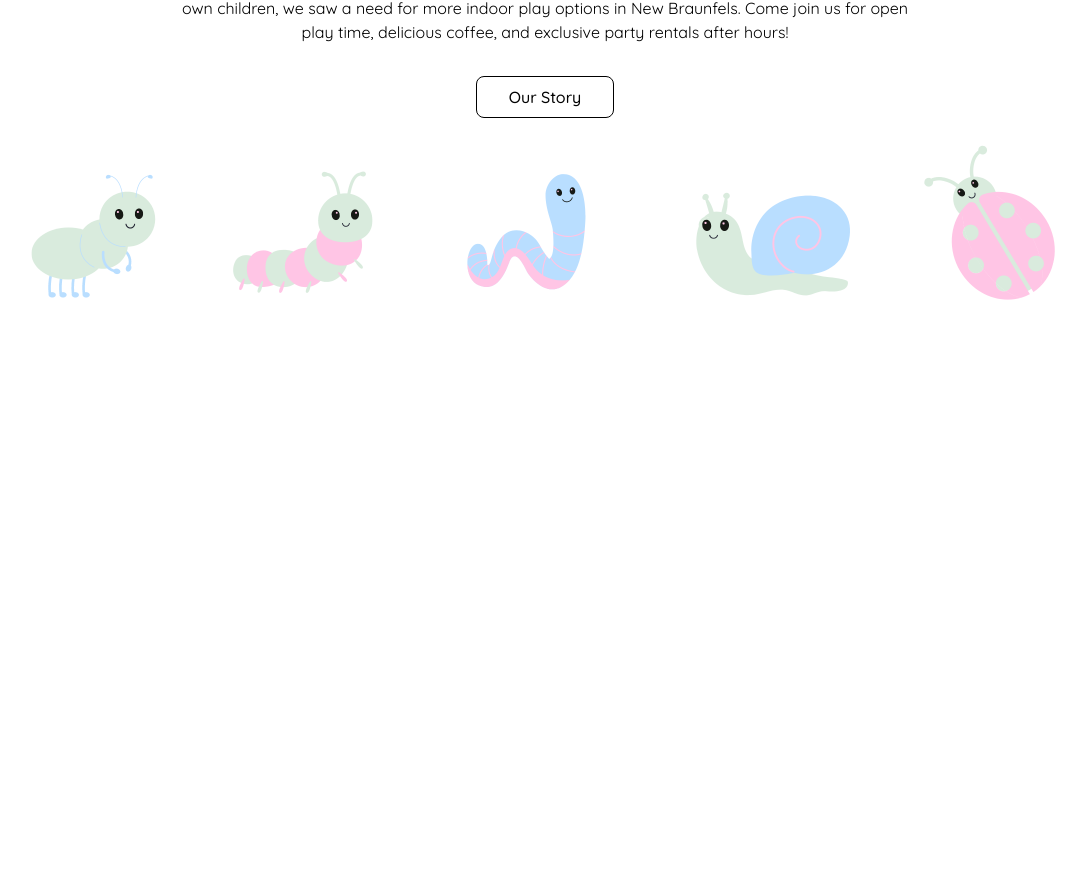
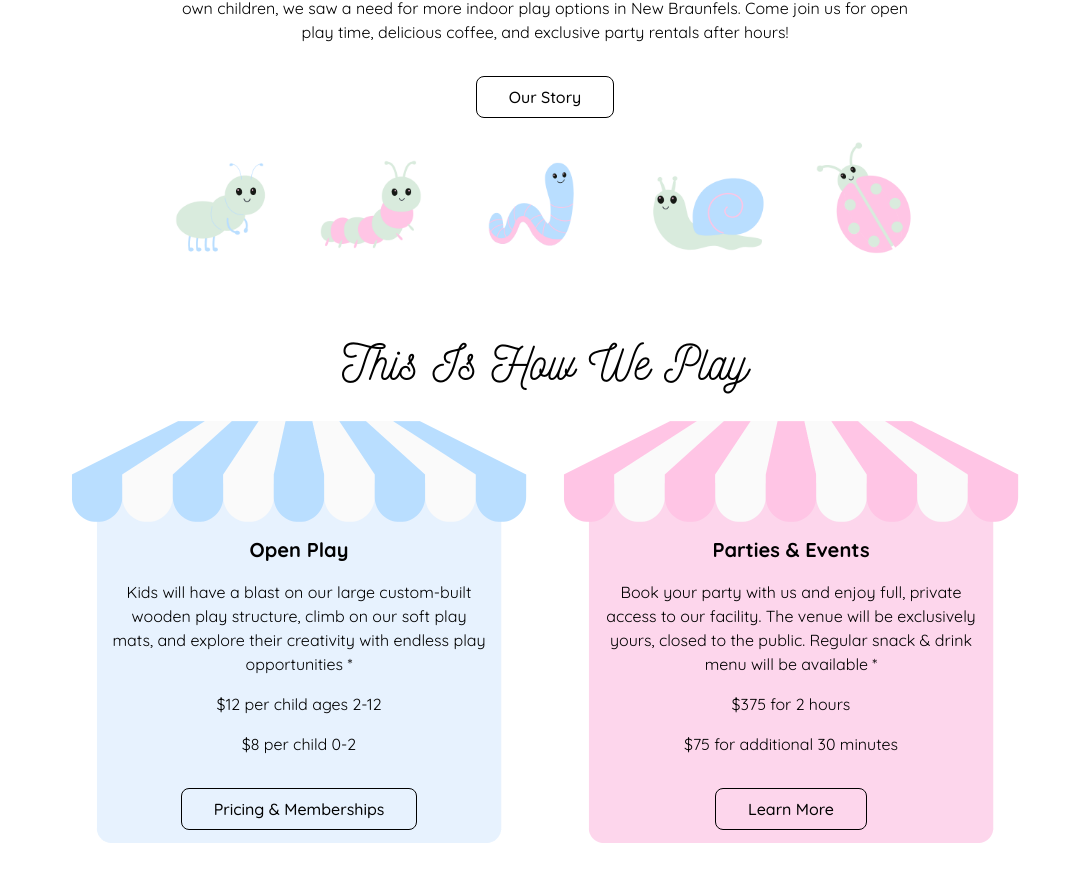
Before and after one commit to the-fun-bug/the-fun-bug, a Next.js app: page / in a window 1280 px wide. Shown: the part 914-1789 px from the top of the page, without its empty margins (95-1181 px from the left). Before the commit the page ends 1261 px from the top, so only its background shows below. Built offline with nearby package versions, Linux system fonts and the light colour scheme.

Commit message:
add play/party section pricing

```diff
--- a/src/app/globals.css
+++ b/src/app/globals.css
@@ -41,6 +41,13 @@ h1 {
 
   @media (max-width: 640px) {
     font-size: 30px;
+    line-height: 1.25;
+  }
+}
+
+p {
+  @media (max-width: 640px) {
+    font-size: 14px;
   }
 }
 
--- a/src/components/common/Navbar.tsx
+++ b/src/components/common/Navbar.tsx
@@ -67,8 +67,8 @@ export default function Navbar() {
             <div className="flex gap-[2rem] items-center">
               <Link
                 href={'/parties'}
-                className="font-medium border border-black hover:border-transparent rounded-lg px-[2rem] py-[0.5rem] my-[1rem]
-             transition-colors duration-300 bg-soft-pink hover:bg-dark-pink hover:text-white"
+                className="hidden xxs:block font-medium border border-black hover:border-transparent rounded-lg px-[2rem] py-[0.5rem] my-[1rem]
+  transition-colors duration-300 bg-soft-pink hover:bg-dark-pink hover:text-white"
               >
                 Book a Party
               </Link>
--- a/src/components/home/Homepage.tsx
+++ b/src/components/home/Homepage.tsx
@@ -1,12 +1,14 @@
 import React from 'react';
 import HomepageGallery from './Gallery';
 import OurStory from './OurStory';
+import HowWePlay from './HowWePlay';
 
 export default function Homepage() {
   return (
     <>
       <HomepageGallery />
       <OurStory />
+      <HowWePlay />
     </>
   );
 }
--- /dev/null
+++ b/src/components/home/HowWePlay.tsx
@@ -0,0 +1,68 @@
+import React from 'react';
+import Image from 'next/image';
+import Link from 'next/link';
+import openPlayBg from './img/open-play.png';
+import partiesBg from './img/parties.png';
+
+export default function HowWePlay() {
+  return (
+    <section className="py-[2rem] flex flex-col justify-center items-center p-[1rem]">
+      <div className="text-center flex flex-col gap-[1rem] justify-center items-center">
+        <h1 className="font-nickainley">This Is How We Play</h1>
+        <div className="flex flex-col lg:flex-row w-full gap-[2rem]">
+          <div className="relative">
+            <Image
+              src={openPlayBg}
+              alt="blue play house"
+              width={920}
+              height={854}
+              className="max-w-[460px] w-full"
+            />
+            <div className="absolute top-0 left-0 pt-[100px] xs:pt-[120px] px-[2.25rem] sm:px-[2.5rem] flex flex-col justify-center items-center gap-[0.5rem] sm:gap-[1rem] max-w-[460px] w-full">
+              <h2 className="font-bold text-xl">Open Play</h2>
+              <p className="hidden xs:block">
+                Kids will have a blast on our large custom-built wooden play
+                structure, climb on our soft play mats, and explore their
+                creativity with endless play opportunities *
+              </p>
+              <p>$12 per child ages 2-12</p>
+              <p>$8 per child 0-2</p>
+              <Link
+                href={'/pricing'}
+                className="w-fit font-medium border border-black hover:border-transparent rounded-lg px-[2rem] py-[0.5rem] my-[1rem]
+             transition-colors duration-300 bg-transparent hover:bg-dark-blue hover:text-white"
+              >
+                Pricing & Memberships
+              </Link>
+            </div>
+          </div>
+          <div className="relative">
+            <Image
+              src={partiesBg}
+              alt="pink play house"
+              width={920}
+              height={854}
+              className="max-w-[460px] w-full"
+            />
+            <div className="absolute top-0 left-0 pt-[100px] xs:pt-[120px] px-[2.25rem] sm:px-[2.5rem] flex flex-col justify-center items-center gap-[0.5rem] sm:gap-[1rem] max-w-[460px] w-full">
+              <h2 className="font-bold text-xl">Parties & Events</h2>
+              <p className="hidden xs:block">
+                Book your party with us and enjoy full, private access to our
+                facility. The venue will be exclusively yours, closed to the
+                public. Regular snack & drink menu will be available *
+              </p>
+              <p>$375 for 2 hours</p>
+              <p>$75 for additional 30 minutes</p>
+              <Link
+                href={'/parties'}
+                className="w-fit font-medium border border-black hover:border-transparent rounded-lg px-[2rem] py-[0.5rem] my-[1rem] transition-colors duration-300 bg-transparent hover:bg-dark-blue hover:text-white"
+              >
+                Learn More
+              </Link>
+            </div>
+          </div>
+        </div>
+      </div>
+    </section>
+  );
+}
--- a/src/components/home/OurStory.tsx
+++ b/src/components/home/OurStory.tsx
@@ -25,7 +25,7 @@ export default function OurStory() {
       <Image
         src={bugsImg}
         alt="The Fun Bug's little bugs"
-        className="max-w-[1045px] w-full"
+        className="max-w-[750px] w-full"
         height={362}
         width={2090}
       />
--- a/tailwind.config.ts
+++ b/tailwind.config.ts
@@ -24,6 +24,10 @@ const config: Config = {
       fontFamily: {
         nickainley: ['Nickainley'],
       },
+      screens: {
+        xxs: '375px',
+        xs: '425px',
+      },
     },
   },
   plugins: [],
```
Also changed, not shown: src/components/home/img/open-play.png (added), src/components/home/img/parties.png (added).
